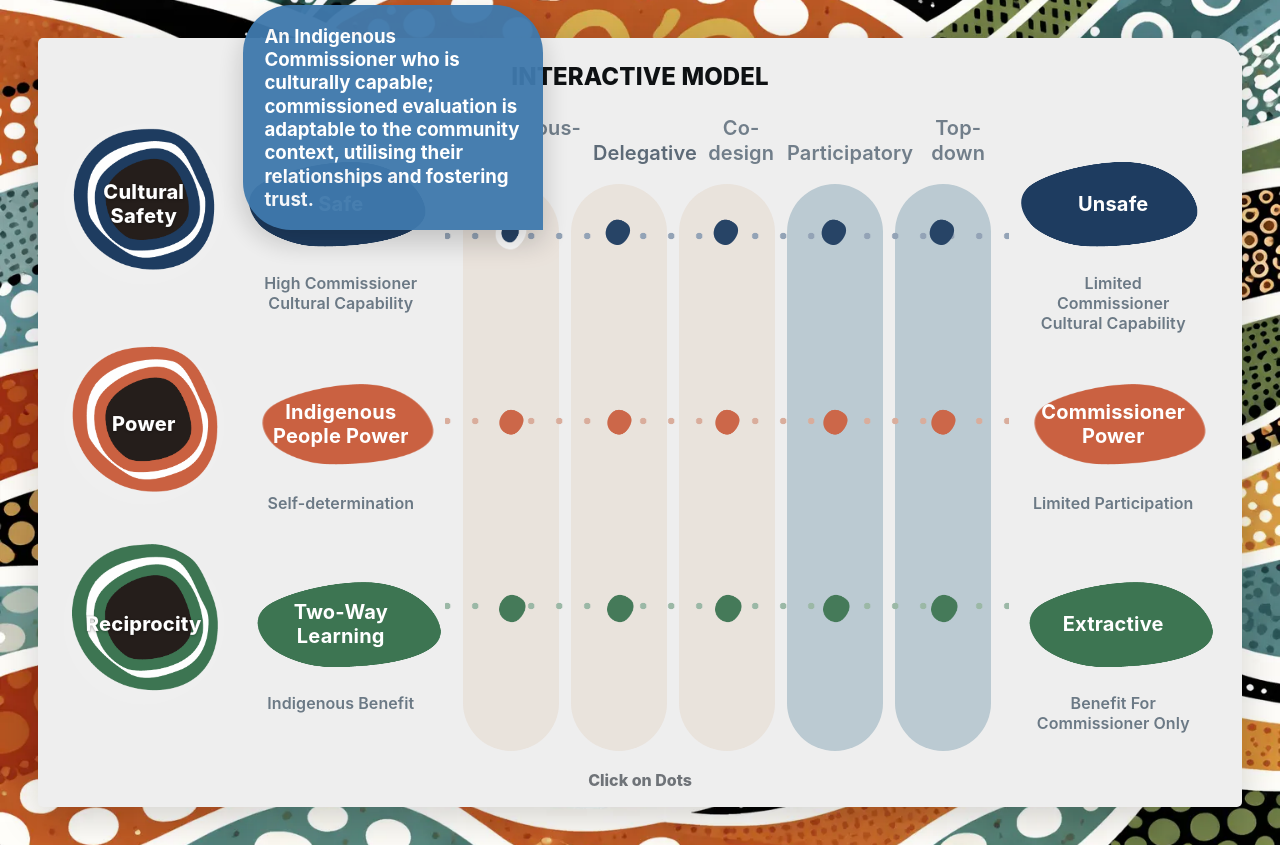
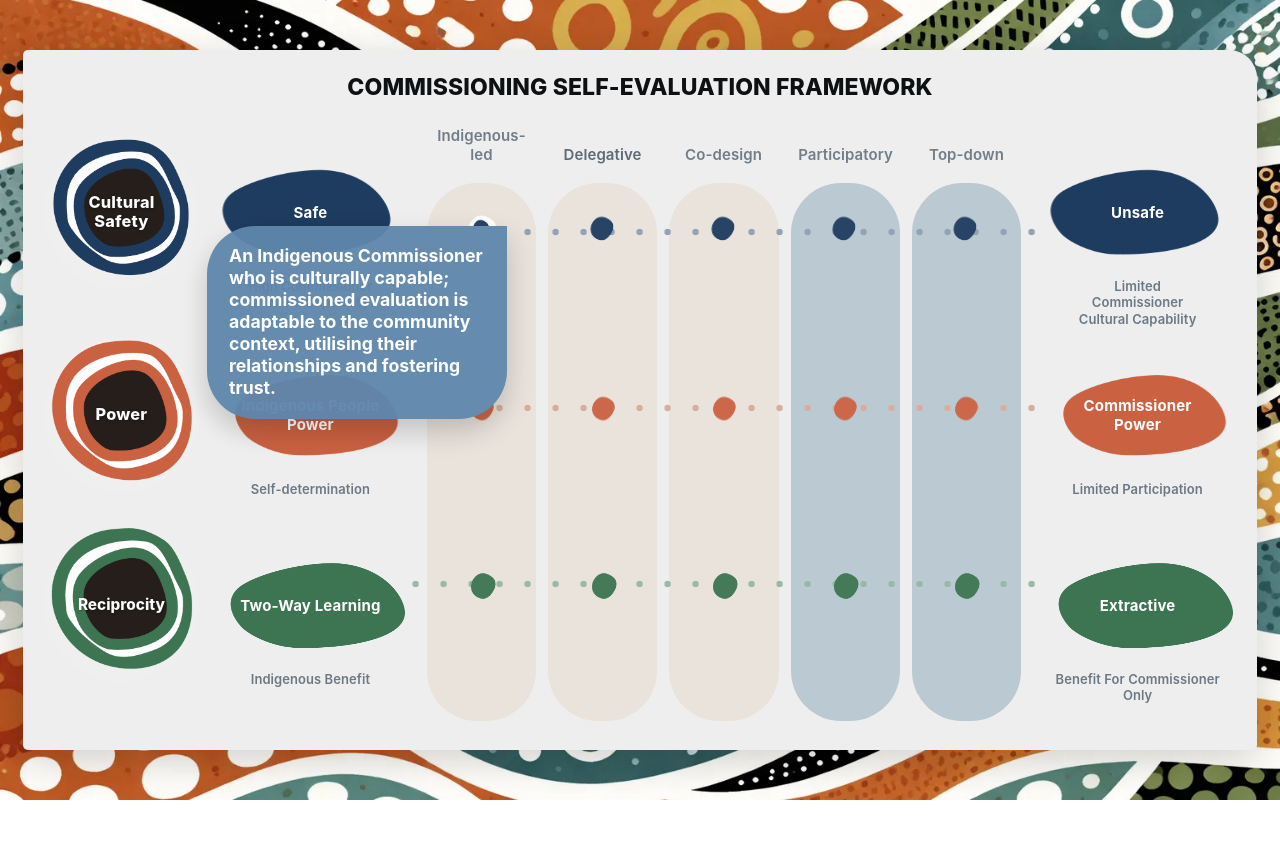
Before and after one commit to Zartloab/Widget_Version_3, a website: page index.html in a window 1280 px wide. Both pictures are taken after a click on the button 510 px from the left and 235 px from the top of the page. After the commit the page ends 800 px from the top, so only its background shows below. Drawn offline with nearby package versions, Linux system fonts and the light colour scheme; a web font is replaced by a local one.

Commit message:
Keep click popovers above left pills while open

```diff
--- a/css/main.css
+++ b/css/main.css
@@ -33,7 +33,7 @@ body {
   display: flex;
   align-items: center;
   justify-content: center;
-  padding: clamp(22px, 3vw, 48px);
+  padding: clamp(12px, 1.8vw, 32px);
 }
 
 .imw,
@@ -67,13 +67,16 @@ body {
   --green: #3c8c49;
   --green-dark: #2d6836;
   --ink: #0e1113;
+  --popup-blue: #5f86ab;
+  --popup-orange: #c17e61;
+  --popup-green: #5b8970;
   --panel: #ffffff;
   --line: #e6ebf0;
   --focus: #000000;
   --muted: #bac4cf;
   --arrow-muted: #9eaab5;
   /* layout constants (single source of truth) */
-  --row-gap: clamp(20px, 2vw, 34px);
+  --row-gap: clamp(16px, 1.7vw, 28px);
   /* vertical rhythm between the 3 rows */
   --rail-width: 240px;
   /* right rail column width */
@@ -81,11 +84,12 @@ body {
   /* fixed horizontal gutter between main + rail */
   /* pill sizing */
   --pill-radius: 70px;
-  --pill-main-width: clamp(136px, 9vw, 170px);
-  --pill-sub-width: clamp(182px, 12vw, 220px);
+  --pill-main-width: clamp(150px, 10vw, 182px);
+  --pill-main-size: calc(var(--pill-main-width) + 2px);
+  --pill-sub-width: clamp(196px, 13vw, 236px);
   --pill-gap: clamp(10px, 1vw, 16px);
-  --pill-height: clamp(92px, 6.6vw, 116px);
-  --dot-size: 64px;
+  --pill-height: clamp(98px, 7vw, 124px);
+  --dot-size: 58px;
   --dot-gap: 12px;
   --hint-shift-y: clamp(-14px, -1vw, -8px);
   --row1-nudge-y: clamp(14px, 1.6vw, 22px);
@@ -100,18 +104,20 @@ body {
   --dash-blue: #8f9fb3;
   --dash-orange: #d8aa98;
   --dash-green: #97b5a3;
+  --font-shrink: 1px;
+  --framework-max-width: 860px;
   color: var(--ink);
 }
 
 .imw-panel {
-  width: min(1500px, 92vw);
+  width: min(1800px, 98vw);
   background: var(--panel);
   border-top-right-radius: 28px;
   border-top-left-radius: 5px;
   border-bottom-left-radius: 5px;
   border-bottom-right-radius: 5px;
   box-shadow: 0 10px 40px rgba(0, 0, 0, 0.18);
-  padding: 12px 18px 16px;
+  padding: 12px 14px 16px;
   margin: 0 auto;
   background-color: #eee;
   min-height: 0;
@@ -120,16 +126,33 @@ body {
   flex-direction: column;
 }
 
+
+@media (min-width: 1200px) {
+  .imw {
+    --framework-max-width: clamp(1080px, 67vw, 1320px);
+    --pill-main-width: clamp(168px, 10.8vw, 202px);
+    --pill-main-size: calc(var(--pill-main-width) + 2px);
+    --pill-sub-width: clamp(214px, 13.8vw, 258px);
+    --pill-height: clamp(110px, 7.2vw, 132px);
+    --dot-size: clamp(62px, 4vw, 76px);
+    --row-gap: clamp(20px, 1.9vw, 32px);
+  }
+
+  .imw-title {
+    font-size: calc(clamp(21pt, 1.7vw, 28pt) - var(--font-shrink));
+  }
+}
+
 @media (max-width: 1500px) {
   .imw {
-    --pill-main-width: 162px;
-    --pill-sub-width: 208px;
+    --pill-main-width: 154px;
+    --pill-sub-width: 198px;
     --pill-gap: 12px;
     --pill-height: 108px;
     --gutter: 18px;
     --rail-width: 268px;
     --dot-gap: 10px;
-    --dot-size: 56px;
+    --dot-size: 52px;
     --row-gap: 28px;
     --row1-nudge-y: 20px;
     --row2-nudge-y: 0px;
@@ -140,7 +163,7 @@ body {
     white-space: normal;
   }
   .imw-label-match {
-    font-size: 12pt;
+    font-size: calc(12pt - var(--font-shrink));
   }
   .title-arrows {
     font-size: 0.82rem;
@@ -174,7 +197,7 @@ body {
   font-weight: 800;
   letter-spacing: 0.005em;
   margin: 0.7rem 0 0.8rem;
-  font-size: 18pt;
+  font-size: calc(clamp(18pt, 1.4vw, 24pt) - var(--font-shrink));
 }
 
 /* PAGE GRID */
@@ -194,7 +217,7 @@ body {
   margin: 8px 0 0;
   text-align: center;
   font-family: "Fira Sans", Inter, system-ui, -apple-system, "Segoe UI", Roboto, Arial, sans-serif;
-  font-size: 12pt;
+  font-size: calc(12pt - var(--font-shrink));
   line-height: 1.2;
   font-weight: 800;
   color: #6f7378;
@@ -222,7 +245,7 @@ body {
   align-content: start;
   align-items: center;
   justify-items: center;
-  --track-width: min(100%, 860px);
+  --track-width: min(100%, var(--framework-max-width));
 }
 
 .left-group-1,
@@ -237,6 +260,26 @@ body {
   justify-self: start;
 }
 
+
+.imw.imw-popover-open #midRow {
+  z-index: 7000;
+}
+
+.imw.imw-popover-open .left-group-1,
+.imw.imw-popover-open .left-group-2,
+.imw.imw-popover-open .left-group-3 {
+  z-index: 1 !important;
+}
+
+.left-group-1:hover,
+.left-group-2:hover,
+.left-group-3:hover,
+.left-group-1:focus-within,
+.left-group-2:focus-within,
+.left-group-3:focus-within {
+  z-index: 5001;
+}
+
 .left-group-1 {
   grid-area: left1;
   align-content: center;
@@ -251,7 +294,7 @@ body {
   padding: 10px;
   font-family: "Inter", "Roboto", "Arial", sans-serif;
   color: #9ba6b2;
-  font-size: 0.95rem;
+  font-size: calc(0.95rem - var(--font-shrink));
   max-width: 220px;
   line-height: 1.35;
   font-weight: 400;
@@ -294,7 +337,7 @@ body {
   padding: 10px;
   font-family: "Inter", "Roboto", "Arial", sans-serif;
   color: #9ba6b2;
-  font-size: 0.95rem;
+  font-size: calc(0.95rem - var(--font-shrink));
   max-width: 220px;
   line-height: 1.35;
   font-weight: 400;
@@ -307,7 +350,7 @@ body {
   row-gap: 0;
   width: 100%;
   height: 100%;
-  --track-width: min(100%, 860px);
+  --track-width: min(100%, var(--framework-max-width));
 }
 
 .guide-top,
@@ -346,7 +389,7 @@ body {
   padding: 10px;
   font-family: "Inter", "Roboto", "Arial", sans-serif;
   color: #9ba6b2;
-  font-size: 0.95rem;
+  font-size: calc(0.95rem - var(--font-shrink));
   max-width: 220px;
   line-height: 1.35;
   font-weight: 400;
@@ -359,7 +402,7 @@ body {
   justify-self: start;
   width: 100%;
   max-width: none;
-  padding: 10px 10px 10px calc(var(--pill-main-width) + 12px);
+  padding: 10px 10px 10px calc(var(--pill-main-size) + 12px);
   text-align: left;
 }
 
@@ -369,7 +412,7 @@ body {
 .left-hint-3 {
   width: var(--pill-sub-width);
   max-width: var(--pill-sub-width);
-  margin-left: calc(var(--pill-main-width) + 12px);
+  margin-left: calc(var(--pill-main-size) + 12px);
   padding: 10px 0 0;
   text-align: center;
 }
@@ -484,22 +527,22 @@ body {
   color: #fff;
   font-family: "Fira Sans", Inter, system-ui, -apple-system, "Segoe UI", Roboto, Arial, sans-serif;
   font-weight: 800;
-  font-size: 15pt;
+  font-size: calc(clamp(13pt, 1.05vw, 15pt) - var(--font-shrink));
   line-height: 1.2;
   letter-spacing: 0.01em;
   text-shadow: 0 1px 3px rgba(0, 0, 0, 0.28);
   -webkit-text-stroke: 0.35px rgba(0, 0, 0, 0.18);
   display: flex;
   border-radius: 999px;
-  min-height: var(--pill-main-width);
+  min-height: var(--pill-main-size);
   border-radius: var(--pill-radius);
   cursor: default;
   white-space: normal;
-  inline-size: var(--pill-main-width);
-  max-width: var(--pill-main-width);
-  block-size: var(--pill-main-width);
+  inline-size: var(--pill-main-size);
+  max-width: var(--pill-main-size);
+  block-size: var(--pill-main-size);
   aspect-ratio: 1/1;
-  flex: 0 0 var(--pill-main-width);
+  flex: 0 0 var(--pill-main-size);
   align-items: center;
   /* vertical center */
   justify-content: center;
@@ -544,7 +587,7 @@ body {
   color: #fff;
   font-family: Inter, system-ui, -apple-system, "Segoe UI", Roboto, Arial, sans-serif;
   font-weight: 700;
-  font-size: 15pt;
+  font-size: calc(clamp(12pt, 0.95vw, 14pt) - var(--font-shrink));
   min-height: var(--pill-height);
   padding: 0 18px;
   border-radius: 999px;
@@ -564,7 +607,7 @@ body {
   color: #fff;
   font-family: Inter, system-ui, -apple-system, "Segoe UI", Roboto, Arial, sans-serif;
   font-weight: 700;
-  font-size: 15pt;
+  font-size: calc(clamp(12pt, 0.95vw, 14pt) - var(--font-shrink));
   min-height: var(--pill-height);
   border-radius: var(--pill-radius) 0 0 0;
   letter-spacing: 0.01em;
@@ -601,6 +644,8 @@ body {
 .pill-green {
   --main: var(--green);
   background-image: url("../assets/GreenCircle.png");
+  font-size: calc(clamp(13pt, 1.05vw, 15pt) - (var(--font-shrink) + 1px));
+  letter-spacing: 0;
 }
 
 .pill-cap-blue {
@@ -642,7 +687,7 @@ body {
   background: #e9edf1;
   color: #0e1113;
   font-family: Inter, system-ui, -apple-system, "Segoe UI", Roboto, Arial, sans-serif;
-  font-size: 14pt;
+  font-size: calc(14pt - var(--font-shrink));
   font-weight: 600;
   padding: 1.1rem 1.2rem 1.2rem;
   border-top-left-radius: 48px;
@@ -651,37 +696,37 @@ body {
   border-bottom-left-radius: 0;
   display: none;
   box-shadow: 0 8px 20px rgba(0, 0, 0, 0.16);
-  z-index: 1000;
+  z-index: 5000;
   line-height: 1.45;
   text-align: left;
 }
 
 /* Tooltip Themes */
 .pill-blue ~ .tooltip.speech {
-  background-color: var(--blue);
+  background-color: var(--popup-blue);
   color: #fff;
 }
 
 .pill-blue ~ .tooltip.speech::after {
-  border-top-color: var(--blue);
+  border-top-color: var(--popup-blue);
 }
 
 .pill-orange ~ .tooltip.speech {
-  background-color: var(--orange);
+  background-color: var(--popup-orange);
   color: #fff;
 }
 
 .pill-orange ~ .tooltip.speech::after {
-  border-top-color: var(--orange);
+  border-top-color: var(--popup-orange);
 }
 
 .pill-green ~ .tooltip.speech {
-  background-color: var(--green);
+  background-color: var(--popup-green);
   color: #fff;
 }
 
 .pill-green ~ .tooltip.speech::after {
-  border-top-color: var(--green);
+  border-top-color: var(--popup-green);
 }
 
 .pill:hover ~ .tooltip,
@@ -811,7 +856,7 @@ body {
   align-items: end;
   color: var(--arrow-muted);
   font-weight: 500;
-  font-size: 1.02rem;
+  font-size: calc(1.02rem - var(--font-shrink));
   padding-bottom: 8px;
 }
 
@@ -862,7 +907,7 @@ body {
 .col-title .label {
   display: block;
   font-family: Inter, system-ui, -apple-system, "Segoe UI", Roboto, Arial, sans-serif;
-  font-size: 15pt;
+  font-size: calc(clamp(12pt, 1vw, 14pt) - var(--font-shrink));
   font-weight: 700;
   line-height: 1.25;
   letter-spacing: 0.005em;
@@ -873,7 +918,7 @@ body {
 .imw-label-match {
   display: block;
   font-family: "Inter", "Roboto", "Arial", sans-serif;
-  font-size: 12pt;
+  font-size: calc(clamp(10.5pt, 0.92vw, 12pt) - var(--font-shrink));
   font-weight: 600;
   line-height: 1.25;
   letter-spacing: 0.005em;
@@ -1162,25 +1207,31 @@ body {
   margin: 0;
   color: #fff;
   font-family: Inter, system-ui, -apple-system, "Segoe UI", Roboto, Arial, sans-serif;
-  font-size: 14pt;
+  font-size: calc(14pt - var(--font-shrink));
   font-weight: 700;
   line-height: 1.25;
 }
 
 .popover-card[data-theme=cultural] {
-  background: #3f79ac;
+  background: var(--popup-blue);
 }
 
 .popover-card[data-theme=power] {
-  background: #c86b52;
+  background: var(--popup-orange);
 }
 
 .popover-card[data-theme=reciprocity] {
-  background: #4a8a62;
+  background: var(--popup-green);
 }
 
 /* Popover Arrows */
 .popover-card.arrow-bottom::after {
+  content: "";
+  position: absolute;
+  left: var(--arrow-offset, 50%);
+  transform: translateX(-50%);
+  border-left: 11px solid transparent;
+  border-right: 11px solid transparent;
   top: 100%;
   border-top: 12px solid;
   border-top-color: inherit;
@@ -1188,33 +1239,63 @@ body {
 }
 
 .popover-card.arrow-top::after {
+  content: "";
+  position: absolute;
+  left: var(--arrow-offset, 50%);
+  transform: translateX(-50%);
+  border-left: 11px solid transparent;
+  border-right: 11px solid transparent;
   bottom: 100%;
   border-bottom: 12px solid;
   border-bottom-color: inherit;
 }
 
 .popover-card[data-theme=cultural].arrow-bottom::after {
-  border-top-color: var(--blue);
+  border-top-color: var(--popup-blue);
 }
 
 .popover-card[data-theme=cultural].arrow-top::after {
-  border-bottom-color: var(--blue);
+  border-bottom-color: var(--popup-blue);
+}
+
+
+/* Cultural top-row popups should point from a sharp top corner (no triangle) */
+.popover-card[data-theme=cultural].arrow-top::after {
+  display: none !important;
+}
+
+.popover-card[data-theme=cultural].arrow-top {
+  border-top-right-radius: 0;
+}
+
+.popover-card[data-theme=cultural].arrow-top.anchor-right {
+  border-top-right-radius: 0;
+  border-top-left-radius: 48px;
+  border-bottom-left-radius: 48px;
+  border-bottom-right-radius: 48px;
+}
+
+.popover-card[data-theme=cultural].arrow-top.anchor-left {
+  border-top-left-radius: 0;
+  border-top-right-radius: 48px;
+  border-bottom-left-radius: 48px;
+  border-bottom-right-radius: 48px;
 }
 
 .popover-card[data-theme=power].arrow-bottom::after {
-  border-top-color: var(--orange);
+  border-top-color: var(--popup-orange);
 }
 
 .popover-card[data-theme=power].arrow-top::after {
-  border-bottom-color: var(--orange);
+  border-bottom-color: var(--popup-orange);
 }
 
 .popover-card[data-theme=reciprocity].arrow-bottom::after {
-  border-top-color: var(--green);
+  border-top-color: var(--popup-green);
 }
 
 .popover-card[data-theme=reciprocity].arrow-top::after {
-  border-bottom-color: var(--green);
+  border-bottom-color: var(--popup-green);
 }
 
 .close {
@@ -1262,7 +1343,7 @@ body {
   font-weight: 700;
   border-radius: 999px;
   padding: 0.55rem 1rem;
-  font-size: 1.02rem;
+  font-size: calc(1.02rem - var(--font-shrink));
   box-shadow: 0 10px 24px rgba(13, 36, 56, 0.14);
   display: inline-flex;
   align-items: center;
@@ -1295,7 +1376,7 @@ body {
 
 .note {
   color: #9ba6b2;
-  font-size: 0.95rem;
+  font-size: calc(0.95rem - var(--font-shrink));
   max-width: 220px;
   line-height: 1.35;
   font-weight: 400;
@@ -1394,7 +1475,7 @@ body {
     --row2-nudge-y: 0px;
   }
   .imw-title {
-    font-size: 16pt;
+    font-size: calc(16pt - var(--font-shrink));
   }
   .imw-panel {
     padding: 6px 10px 8px;
@@ -1418,12 +1499,12 @@ body {
   }
   .pill {
     min-height: 96px;
-    font-size: 16pt;
+    font-size: calc(16pt - var(--font-shrink));
     padding: 0 30px;
   }
   .pill-cap {
     min-height: 96px;
-    font-size: 14pt;
+    font-size: calc(14pt - var(--font-shrink));
     padding: 0 22px;
   }
 }
@@ -1504,11 +1585,11 @@ body {
     box-shadow: 0 12px 26px rgba(13, 36, 56, 0.14);
   }
   .pill {
-    font-size: 21pt;
+    font-size: calc(21pt - var(--font-shrink));
     aspect-ratio: auto;
   }
   .pill-cap {
-    font-size: 18pt;
+    font-size: calc(18pt - var(--font-shrink));
     justify-content: flex-start;
   }
   .tooltip.speech {
--- a/index.html
+++ b/index.html
@@ -4,9 +4,9 @@
 <head>
   <meta charset="UTF-8" />
   <meta name="viewport" content="width=device-width, initial-scale=1" />
-  <title>Interactive Model</title>
+  <title>Commissioning Self-Evaluation Framework</title>
   <link rel="icon" type="image/png" href="./favicon.png" />
-  <link rel="stylesheet" href="./css/main.css?v=20260306a" />
+  <link rel="stylesheet" href="./css/main.css?v=20260317b" />
 </head>
 
 <body>
@@ -14,7 +14,7 @@
   <div class="imw-panel">
     <div class="imw" data-imw>
       <div class="imw-title-row">
-        <h2 class="imw-title">INTERACTIVE MODEL</h2>
+        <h2 class="imw-title">COMMISSIONING SELF-EVALUATION FRAMEWORK</h2>
       </div>
 
       <div class="imw-layout" aria-describedby="imw-help">
@@ -55,7 +55,7 @@
                 <button class="pill pill-orange" type="button" aria-describedby="tt-pw">
                   Power
                 </button>
-                <span class="pill-cap pill-cap-orange">Indigenous People Power</span>
+                <span class="pill-cap pill-cap-orange">Indigenous People<br>Power</span>
                 <div class="tooltip speech" id="tt-pw" role="tooltip">
                   The level of power, as defined by Indigenous people, that Indigenous
                   people have across all aspects of a commissioned evaluation
@@ -184,10 +184,6 @@
           </div>
         </div>
       </div>
-      <div class="imw-click-hint-row">
-        <p class="imw-click-hint" aria-hidden="true">Click on Dots</p>
-      </div>
-
       <p class="sr-only" id="imw-help">
         Tab to a dot and press Enter or Space to open details. Press Escape to close.
         Columns highlight on hover and focus.
@@ -208,7 +204,7 @@
     })();
   </script>
   <script src="https://cdnjs.cloudflare.com/ajax/libs/jquery/2.1.4/jquery.js"></script>
-  <script src="./js/index.js?v=20260218zb" defer></script>
+  <script src="./js/index.js?v=20260317b" defer></script>
 </body>
 
 </html>
--- a/js/index.js
+++ b/js/index.js
@@ -15,13 +15,13 @@
     power: [
       "Indigenous-led and self-determined, with accountability to Indigenous people and communities.",
       "Commissioner delegates evaluation responsibilities to Indigenous Service Providers. Service Providers are primarily accountable to Indigenous people rather than the Commissioner.",
-      "Equal partnerships between Commissioners and Service Provider(s) with accountability to each other and Indigenous communities. There may be compromises in stakeholders' preferred approaches.",
+      "Equal partnerships between Commissioners and Service Providers with accountability to each other and Indigenous communities. There may be compromises in stakeholders' preferred approaches.",
       "Little engagement and no partnership with Indigenous people. Power is maintained by the Commissioner. Commissioners have no accountability to Indigenous people or organisations.",
       "No, or tokenistic, engagement with Indigenous people. Power is maintained by the Commissioner. Commissioners have no accountability to Indigenous people or organisations."
     ],
     reciprocity: [
       "An Indigenous organisation, as Commissioner, has responsibility to Indigenous people to ensure the evaluation benefits them and develops community capability.",
-      "The Indigenous Service Providers(s) have the authority to commission the evaluation. They oversee an evaluation that is of benefit to Indigenous people and incorporates capability building.",
+      "The Indigenous Service Providers have the authority to commission the evaluation. They oversee an evaluation that is of benefit to Indigenous people and incorporates capability building.",
       "Equal partnership fosters two-way learning, allowing for an understanding of commissioning evaluations that benefits the community. Also builds capability. There may be compromises in stakeholders' preferred approaches.",
       "Superficial hospitality towards the Indigenous people or Service Providers; limited benefit to the community, two-way learning, or capability building.",
       "Commissioner demonstrates little to no reciprocity/ hospitality towards the Indigenous people or Service Providers. Little benefit to the community, two-way learning, or capability building."
@@ -205,9 +205,11 @@
     titleEl.textContent = STAGES[stage];
     textEl.textContent = COPY[theme][stage];
     card.dataset.theme = theme;
+    card.classList.remove('anchor-left', 'anchor-right');
 
     // show to get card size
     popover.hidden = false;
+    root.classList.add('imw-popover-open');
 
     // reset position to measure
     card.style.left = '0px';
@@ -220,12 +222,19 @@
     // Center horizontally over dot
     let left = (rDot.left + rDot.width / 2) - (rCard.width / 2) - rMid.left;
 
-    // Always position above the dot
-    let top = (rDot.top - rMid.top) - rCard.height - 15 + POPOVER_SHIFT_Y;
+    // Prefer top-row popovers to drop down so they are never clipped.
+    const isTopRow = theme === 'cultural';
+    let top;
 
-    // Add arrow pointing down
-    card.classList.remove('arrow-top');
-    card.classList.add('arrow-bottom');
+    if (isTopRow) {
+      top = (rDot.top - rMid.top) + (rDot.height / 2) - 6;
+      card.classList.remove('arrow-bottom');
+      card.classList.add('arrow-top');
+    } else {
+      top = (rDot.top - rMid.top) - rCard.height - 15 + POPOVER_SHIFT_Y;
+      card.classList.remove('arrow-top');
+      card.classList.add('arrow-bottom');
+    }
 
     // Move card slightly left, then clamp within midRow
     left += POPOVER_SHIFT_X;
@@ -247,12 +256,22 @@
     // Set CSS custom property for arrow position
     card.style.setProperty('--arrow-offset', `${arrowOffset}px`);
 
+    if (isTopRow) {
+      const cardCenterX = cardLeft + (rCard.width / 2);
+      if (dotCenterX >= cardCenterX) {
+        card.classList.add('anchor-right');
+      } else {
+        card.classList.add('anchor-left');
+      }
+    }
+
     if (closeBtn) closeBtn.focus();
     document.addEventListener('keydown', onEsc);
   }
 
   function closePopover({ restoreFocus = true } = {}) {
     popover.hidden = true;
+    root.classList.remove('imw-popover-open');
     clearFloatingTitle();
     clearSelectedDot();
     document.removeEventListener('keydown', onEsc);
```
